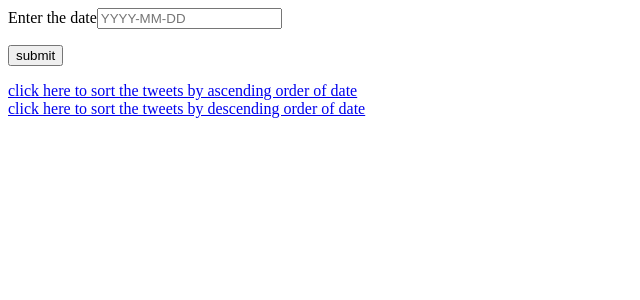
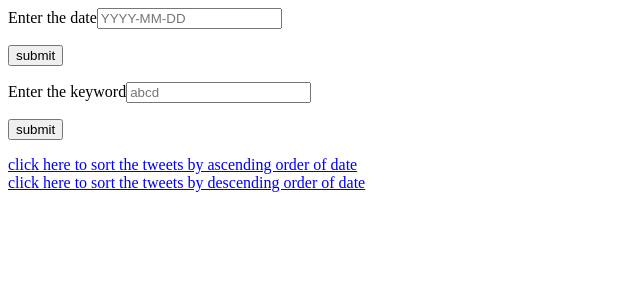
Before and after one commit to kannasuresh99/saama-assignment, a Flask app: template templates/tweets.html in a window 1280 px wide. Shown: the top 300 px of the page, without its empty margins (0-640 px from the left). Run offline with Flask 2, Linux system fonts and the light colour scheme; the template is opened without the code that fills it, so the values that code supplies are empty.

Commit message:
sorting and searching of tweets by date and keyword added

```diff
--- a/app.py
+++ b/app.py
@@ -4,6 +4,8 @@ import requests
 from flask_sqlalchemy import SQLAlchemy
 from sqlalchemy_utils import database_exists
 from datetime import datetime
+import time
+import atexit
 
 
 app = Flask(__name__)
@@ -100,13 +102,30 @@ def tweets():
     return render_template('tweets.html', users = User.query.all())
 
 @app.route("/tweets_filtered_by_date",methods = ['POST', 'GET'])
-def filter():
+def filterByDate():
     if request.method == 'POST':
       result = request.form
       for key, value in result.items():
           filtering_date = value
       return render_template('tweets_filter.html', users = User.query.filter(User.date.like('%{}%'.format(filtering_date))).all())
 
+@app.route("/tweets_filtered_by_keyword",methods = ['POST', 'GET'])
+def filterByKeyword():
+    if request.method == 'POST':
+      result = request.form
+      for key, value in result.items():
+          filtering_keyword = value
+      return render_template('tweets_filter.html', users = User.query.filter(User.text.like('%{}%'.format(filtering_keyword))).all())
+
+@app.route('/tweets_asc')
+def tweetsAsc():
+    return render_template('tweets_filter.html', users = User.query.order_by(User.date.asc()))
+
+@app.route('/tweets_desc')
+def tweetsDesc():
+    return render_template('tweets_filter.html', users = User.query.order_by(User.date.desc()))
+
+
 
 if __name__ == "__main__":
     app.run(debug = True)
--- a/requirements.txt
+++ b/requirements.txt
@@ -1,3 +1,4 @@
+APScheduler==3.7.0
 certifi==2021.5.30
 chardet==4.0.0
 click==8.0.1
@@ -13,12 +14,14 @@ MarkupSafe==2.0.1
 oauthlib==3.1.1
 PyMySQL==1.0.2
 PySocks==1.7.1
+pytz==2021.1
 requests==2.25.1
 requests-oauthlib==1.3.0
 six==1.16.0
 SQLAlchemy==1.4.20
 SQLAlchemy-Utils==0.37.8
 tweepy==3.10.0
+tzlocal==2.1
 urllib3==1.26.6
 URLObject==2.4.3
 Werkzeug==2.0.1
--- a/templates/tweets.html
+++ b/templates/tweets.html
@@ -3,10 +3,18 @@
         <title>Twitter timeline of the user</title>
     </head>
     <body>
+        <div>
         <form action = "http://localhost:5000/tweets_filtered_by_date" method = "POST">
             <p>Enter the date<input type = "text" name = "date" placeholder="YYYY-MM-DD" /></p>
             <p><input type = "submit" value = "submit" /></p>
          </form>
+        </div>
+        <div>
+            <form action = "http://localhost:5000/tweets_filtered_by_keyword" method = "POST">
+                <p>Enter the keyword<input type = "text" name = "keyword" placeholder="abcd" /></p>
+                <p><input type = "submit" value = "submit" /></p>
+             </form>
+        </div>
          <a href="http://localhost:5000/tweets_asc">click here to sort the tweets by ascending order of date</a><br>
          <a href="http://localhost:5000/tweets_desc">click here to sort the tweets by descending order of date</a>
 
```
Also changed, not shown: README.md.
